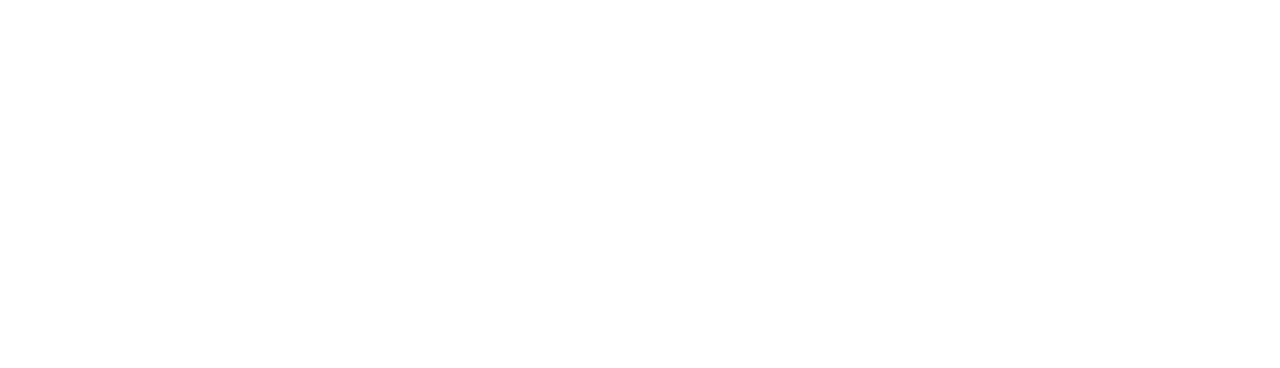
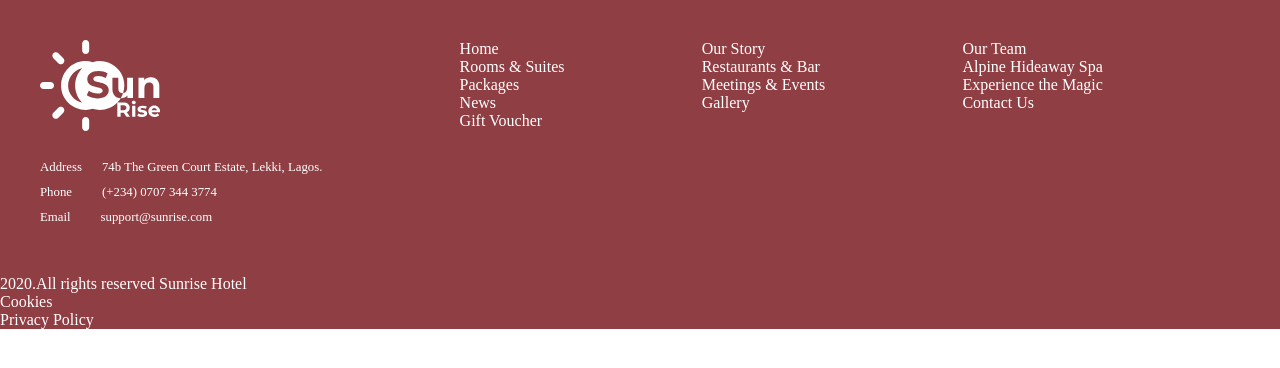
Before and after one commit to omotolamacaulay/Sunrise-hotel, a plain HTML site: page index.html in a window 1280 px wide. Drawn offline with Linux system fonts and the light colour scheme.

Commit message:
logo section and details

```diff
--- a/index.html
+++ b/index.html
@@ -1,14 +1,89 @@
 <!DOCTYPE html>
 <html lang="en">
-<head>
-    <meta charset="UTF-8">
-    <meta name="viewport" content="width=device-width, initial-scale=1.0">
+  <head>
+    <meta charset="UTF-8" />
+    <meta name="viewport" content="width=device-width, initial-scale=1.0" />
     <title>Stunning Hotel</title>
-    <link rel="stylesheet" href="./styles/index.css">
-</head>
-<body>
+    <link rel="stylesheet" href="./styles/index.css" />
+  </head>
+  <body>
     <main>
-        <!-- your codes goes here. -->
+      <!-- your codes goes here. -->
     </main>
-</body>
+    <footer id="footer">
+      <div class="enquiry">
+        <div class="sec">
+          <img
+            class="footerlogo"
+            src="assets/Icons/Sunrise Hotel.svg"
+            alt="sunrise hotel"
+          />
+          <div class="detail">
+            <div class="detailsec">
+              <p class="detailhead address">Address</p>
+              <p class="detailcontent">
+                74b The Green Court Estate, Lekki, Lagos.
+              </p>
+            </div>
+            <div class="detailsec">
+              <p class="detailhead">Phone</p>
+              <p class="detailcontent">(+234) 0707 344 3774</p>
+            </div>
+            <div class="detailsec">
+              <p class="detailhead">Email</p>
+              <a href="mailto:support@sunrise.com" class="footerlink">
+                <p class="detailcontent">support@sunrise.com</p>
+              </a>
+            </div>
+          </div>
+        </div>
+        <div class="sec">
+          <a class="footerlink" href="#"><p class="sec-content">Home</p></a>
+          <a class="footerlink" href="#"
+            ><p class="sec-content">Rooms & Suites</p></a
+          >
+          <a class="footerlink" href="#"><p class="sec-content">Packages</p></a>
+          <a class="footerlink" href="#"><p class="sec-content">News</p></a>
+          <a class="footerlink" href="#"
+            ><p class="sec-content">Gift Voucher</p></a
+          >
+        </div>
+        <div class="sec">
+          <a href="#" class="footerlink"
+            ><p class="sec-content">Our Story</p></a
+          >
+          <a href="#" class="footerlink"
+            ><p class="sec-content">Restaurants & Bar</p></a
+          >
+          <a href="#" class="footerlink"
+            ><p class="sec-content">Meetings & Events</p></a
+          >
+          <a href="#" class="footerlink">
+            <p class="sec-content">Gallery</p>
+          </a>
+        </div>
+        <div class="sec">
+          <a href="#" class="footerlink">
+            <p class="sec-content">Our Team</p>
+          </a>
+          <a href="#" class="footerlink">
+            <p class="sec-content">Alpine Hideaway Spa</p>
+          </a>
+          <a href="#" class="footerlink">
+            <p class="sec-content">Experience the Magic</p>
+          </a>
+          <a href="#" class="footerlink">
+            <p class="sec-content">Contact Us</p>
+          </a>
+        </div>
+      </div>
+      <div class="base">
+        <p class="basetext">2020.All rights reserved Sunrise Hotel</p>
+        <a href="#" class="footerlink"><p class="basetext">Cookies</p></a>
+        <a href="#" class="footerlink"
+          ><p class="basetext">Privacy Policy</p></a
+        >
+      </div>
+    </footer>
+  </body>
 </html>
--- a/styles/index.css
+++ b/styles/index.css
@@ -3,3 +3,40 @@
     padding: 0;
     box-sizing: border-box;
 }
+footer{
+    background-color: #8f3e43;
+    color: #FFFFFF;
+}
+.footerlink{
+    text-decoration: none;
+    color: #FFFFFF;
+}
+.enquiry{
+    display: flex;
+    padding: 40px;
+}
+.sec{
+    flex-grow: 1;
+}
+.footerlogo{
+    padding-bottom: 25px;
+}
+.detail{
+    display: grid;
+    grid-template-columns: auto;
+    grid-template-rows: auto;
+    font-size: 0.8rem;
+}
+.detailsec{
+    display: flex;
+    padding-bottom: 10px;
+}
+.detailhead{
+    padding-right: 30px;
+}
+.address{
+    padding-right: 20px;
+}
+.detailcontent{
+    font-weight: lighter;
+}
```
